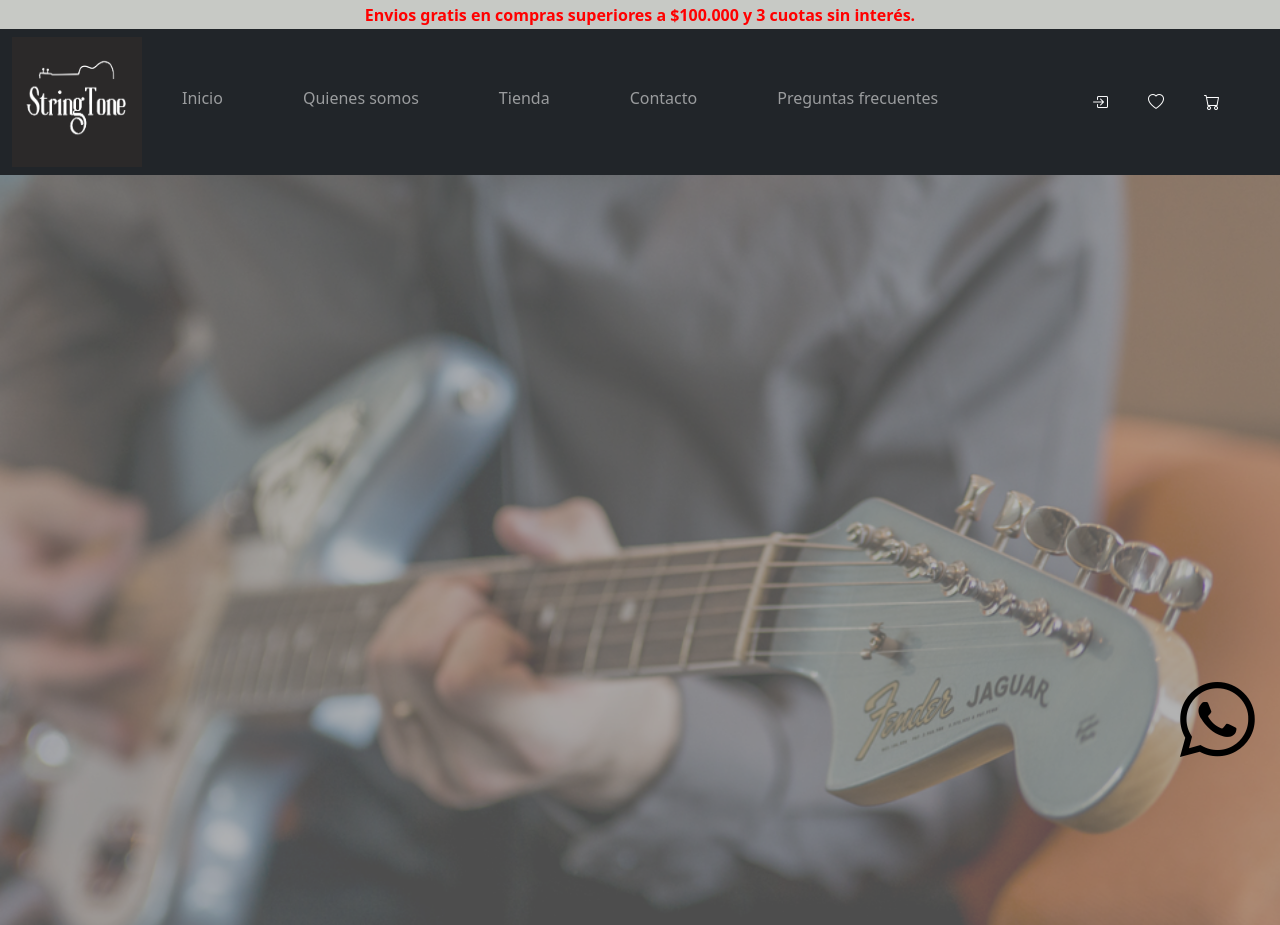
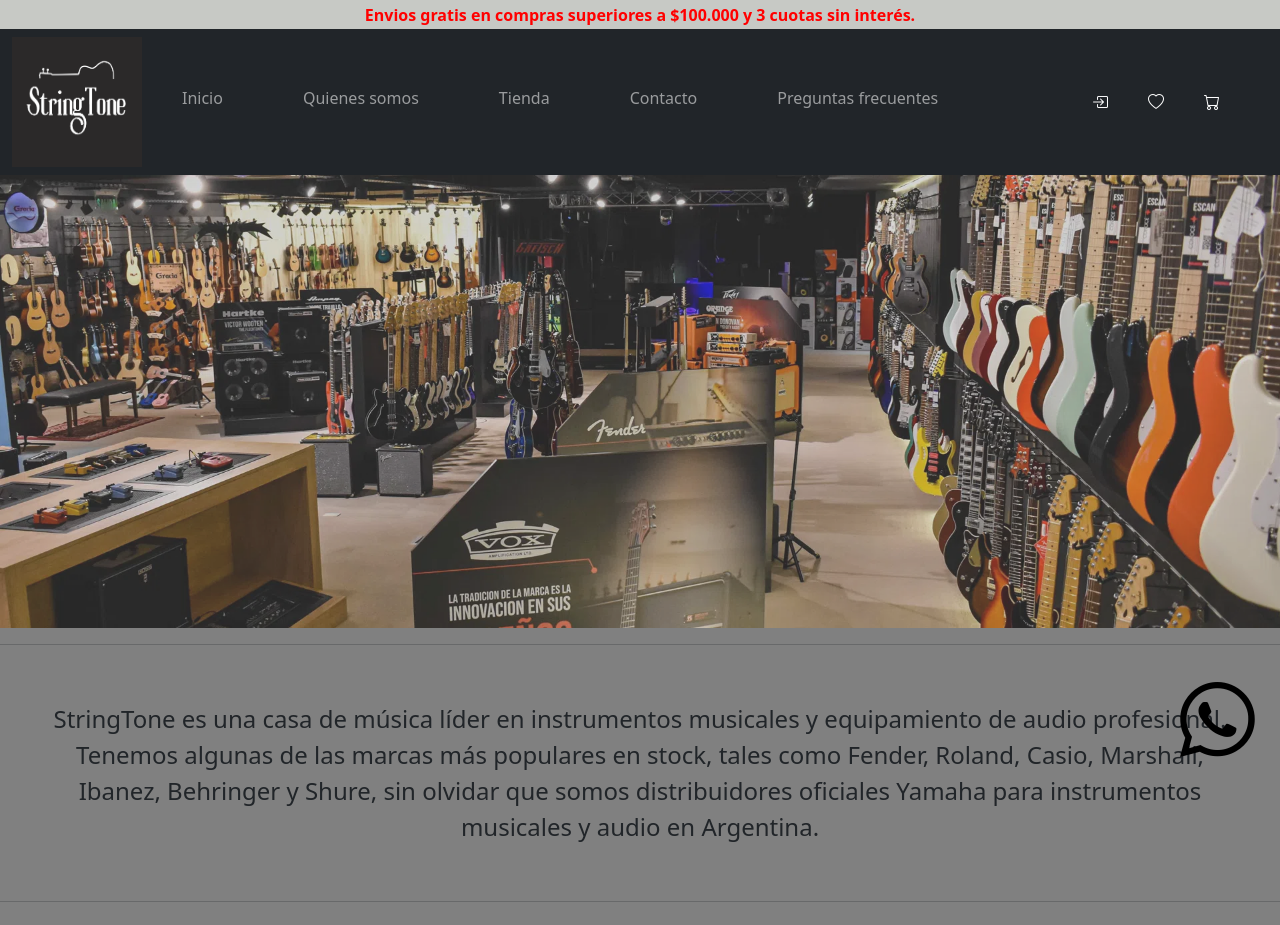
Before and after one commit to Farinaceleste/StringTone2, a plain HTML site: page index.html in a window 1280 px wide. Shown: the top 925 px of the page. Drawn offline with nearby package versions, Linux system fonts and the light colour scheme.

Commit message:
cambie imagen de fondo de index, y arregle texto

```diff
--- a/index.html
+++ b/index.html
@@ -61,18 +61,14 @@
     <main>
         <div class="portada">
             <div class="imagen-portada">
-                <img src="images/imagen-fondo.jpg" alt="imagen fondo">
+                <img src="images/imagen-fondo.webp" alt="imagen fondo">
             </div>
+            <hr>
             <div class="parrafo">
-
 
                 StringTone es una casa de música líder en instrumentos musicales y equipamiento de
                 audio
                 profesional.
-                Disponemos de una amplia variedad de productos en nuestro catálogo, desde instrumentos de orquesta y
-                estudio, hasta guitarras, baterías, pianos digitales, saxofones y ukeleles, además de equipos de
-                grabación y
-                microfonía líderes en el mercado.
                 Tenemos algunas de las marcas más populares en stock, tales como Fender, Roland, Casio, Marshall,
                 Ibanez,
                 Behringer y Shure, sin olvidar que somos distribuidores oficiales Yamaha para instrumentos musicales
@@ -81,6 +77,7 @@
                 en Argentina.
 
             </div>
+            <hr>
         </div>
         <section class="tarjetas-index">
             <div class="card-index" data-aos="fade-up">
--- a/scss/partials/_inicio.scss
+++ b/scss/partials/_inicio.scss
@@ -29,9 +29,6 @@
 
     img {
         width: 100%;
-
-
-
     }
 
     .card-body {
@@ -178,7 +175,7 @@
         display: flex;
         align-items: center;
         justify-content: center;
-        opacity: 0.4;
+        opacity: 0.7;
         position: relative;
         width: 100%;
 
@@ -200,13 +197,10 @@
 
 
     .parrafo {
-
-
-
         display: flex;
-        text-align: justify;
-        margin: 20px;
-        font-weight: bold;
+        text-align: center;
+        flex-wrap: wrap;
+        padding:40px;
         font-size: x-large;
 
         @include desktop {
```
Also changed, not shown: images/carrito.png (deleted), images/casita.png (deleted), images/credito.jpg (deleted), images/imagen-fondo.jpg (deleted), images/imagen-fondo.webp (added), images/imagenfondo.png (deleted), images/portada1.jpg.png (deleted), images/portada3.png (deleted), scss/partials/styles.css, 2 other files.
